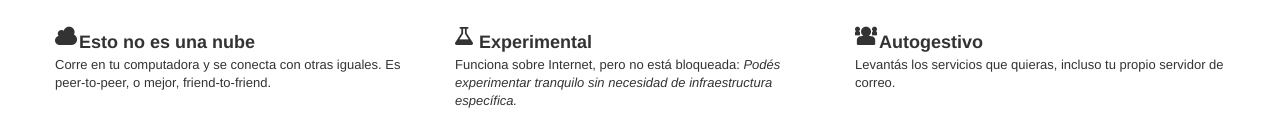
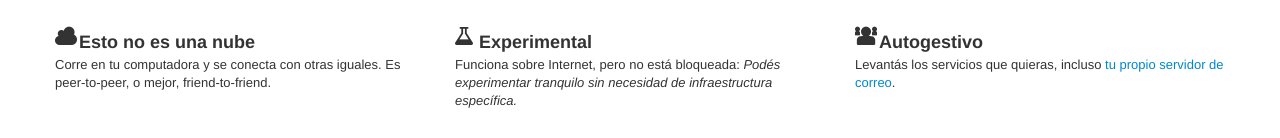
Before and after one commit to LibreVPN/librevpn.org, a plain HTML site: page index.html in a window 1280 px wide. Shown: the part 254-392 px from the top of the page. Drawn offline with Linux system fonts and the light colour scheme.

Commit message:
correo local

```diff
--- a/index.html
+++ b/index.html
@@ -56,8 +56,9 @@
       <div class="span4">
           <h3><i class="icon-group icon-large"></i>&nbsp;&nbsp;Autogestivo</h3>
 
-          <p>Levantás los servicios que quieras, incluso tu propio servidor de
-          correo.</p>
+          <p>Levantás los servicios que quieras, incluso <a
+          href="http://wiki.hackcoop.com.ar/Correo_local">tu propio servidor de
+          correo</a>.</p>
 
       </div>
 
```
